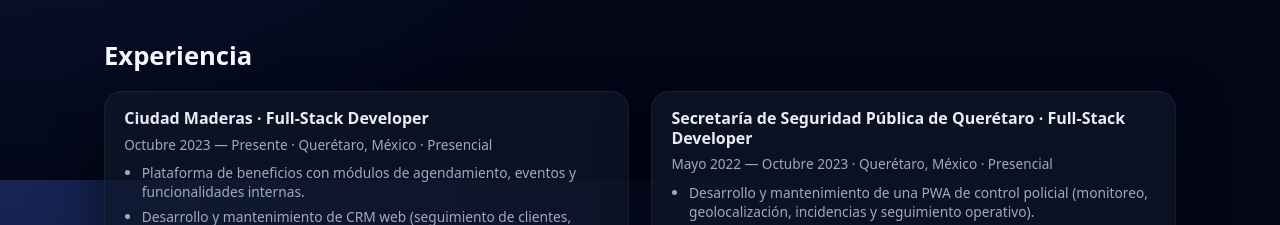
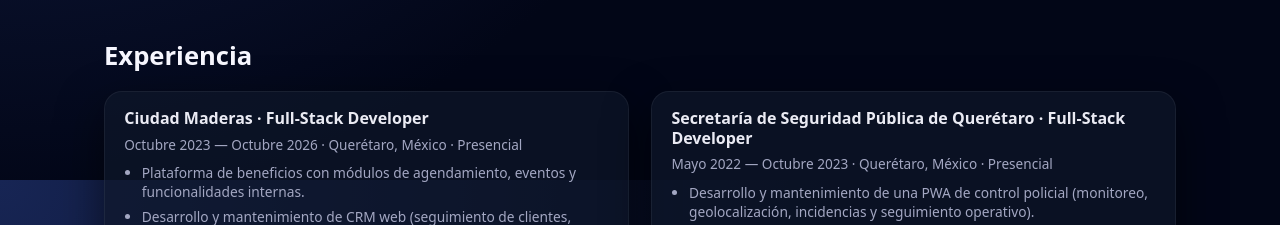
Before and after one commit to ArtthurAlarcon/portfolio, a React (Vite) app: page / in a window 1280 px wide. Shown: the part 3020-3245 px from the top of the page. Built offline with nearby package versions, Linux system fonts and the light colour scheme.

Commit message:
Cambio fecha de labores en cd m

```diff
--- a/src/data/experience.js
+++ b/src/data/experience.js
@@ -3,7 +3,7 @@
     id: "ciudad-maderas",
     company: "Ciudad Maderas",
     role: "Full-Stack Developer",
-    date: "Octubre 2023 — Presente",
+    date: "Octubre 2023 — Octubre 2026",
     location: "Querétaro, México",
     modality: "Presencial",
     bullets: [
```
